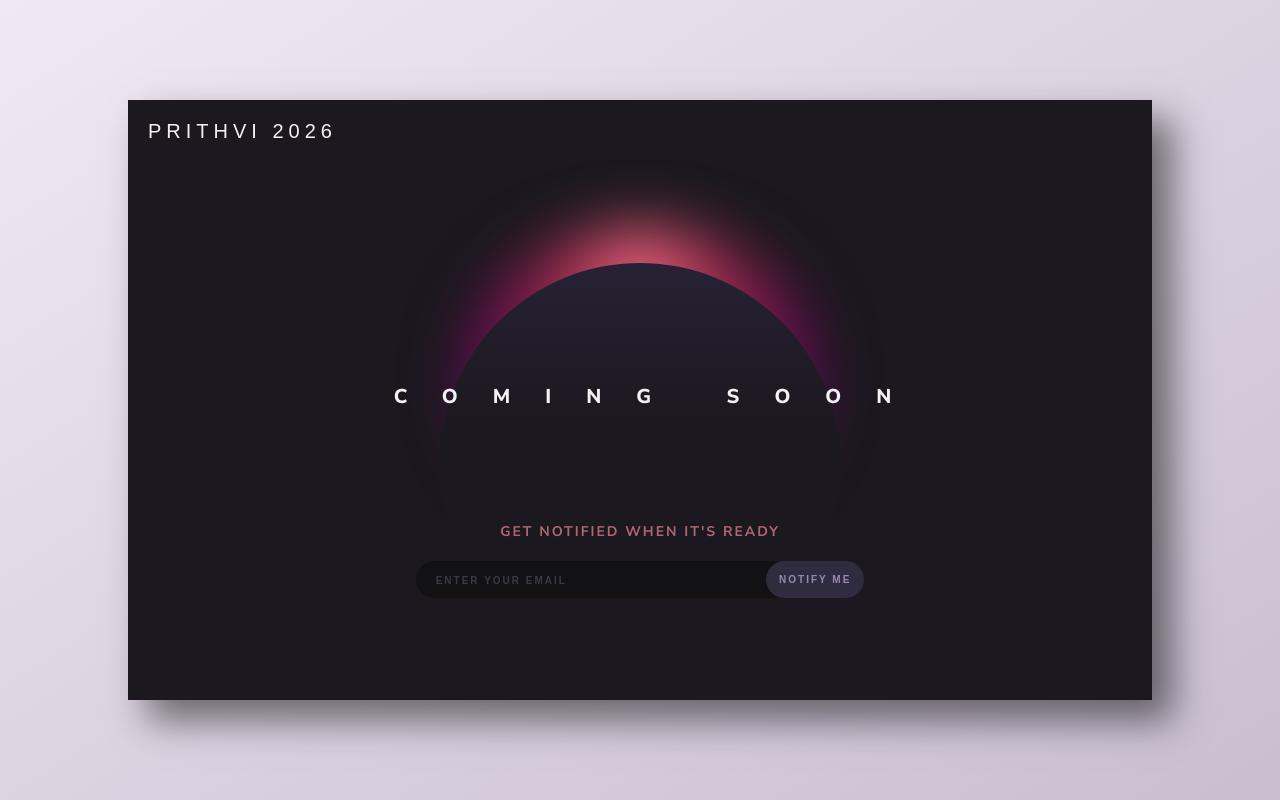
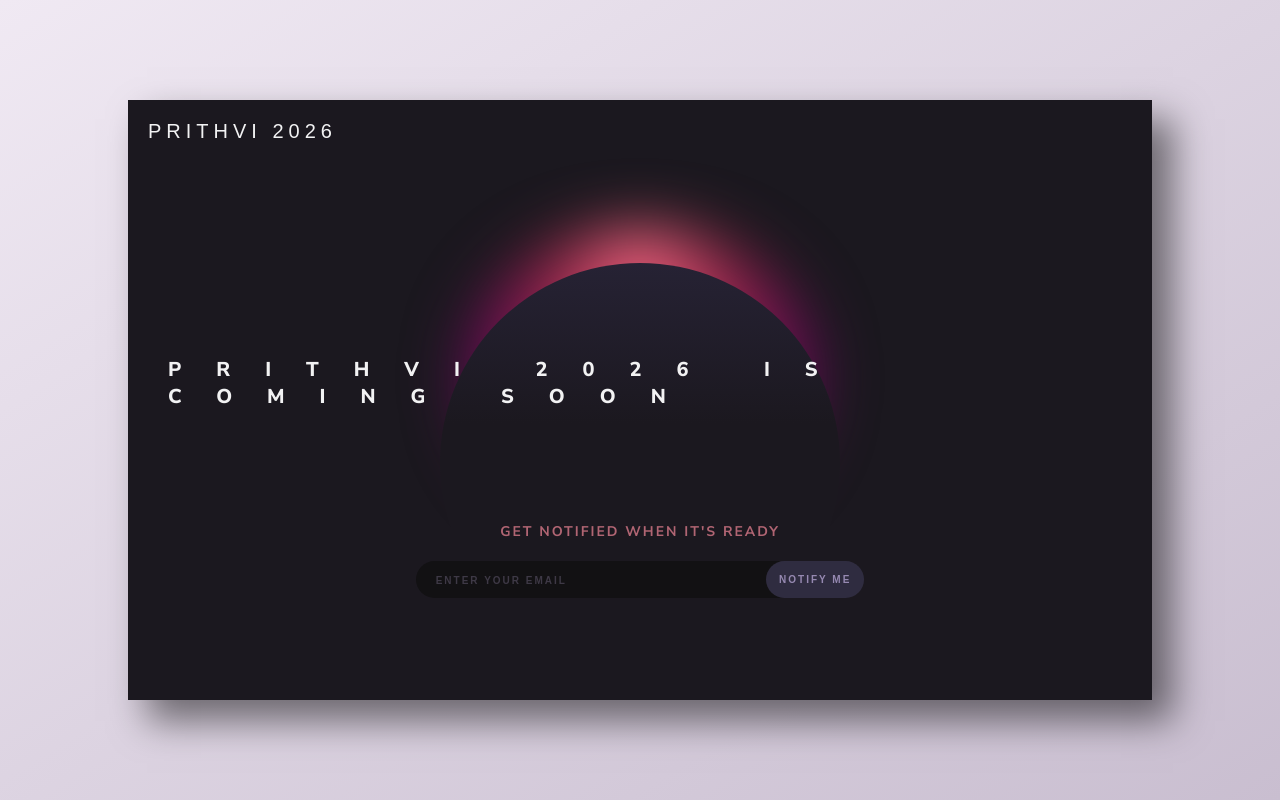
Before and after one commit to alwayssubhankar/Prithvi2026, a plain HTML site: page index.html in a window 1280 px wide. Drawn offline with Linux system fonts and the light colour scheme; a web font is replaced by a local one.

Commit message:
Update index.html

```diff
--- a/index.html
+++ b/index.html
@@ -13,7 +13,7 @@
       <div class="circle-row">
         <div class="circle-glow"></div>
         <div class="circle"></div>
-        <h1 class="nuto-sans-regular title">COMING SOON</h1>
+        <h1 class="nuto-sans-regular title"> PRITHVI 2026 IS COMING SOON</h1>
       </div>
       <div class="notify-section">
         <h1 class="nuto-sans-regular notify-label">GET NOTIFIED WHEN IT'S READY</h1>
```
